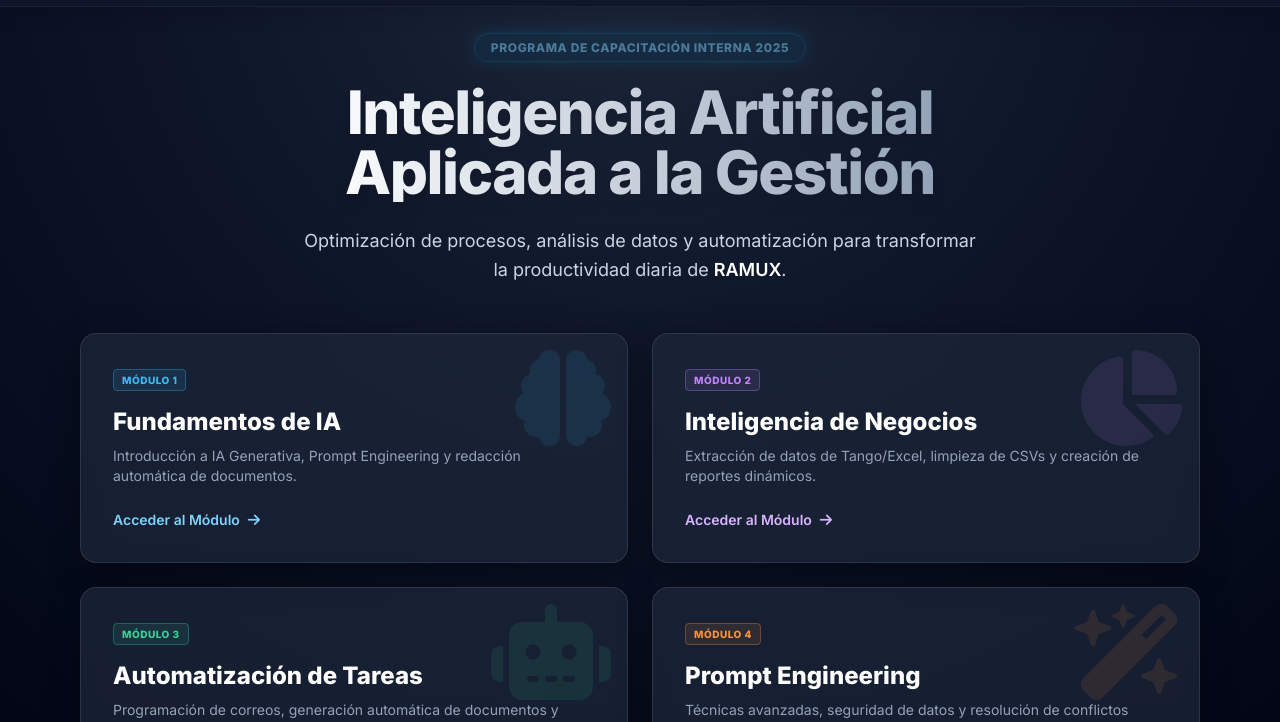
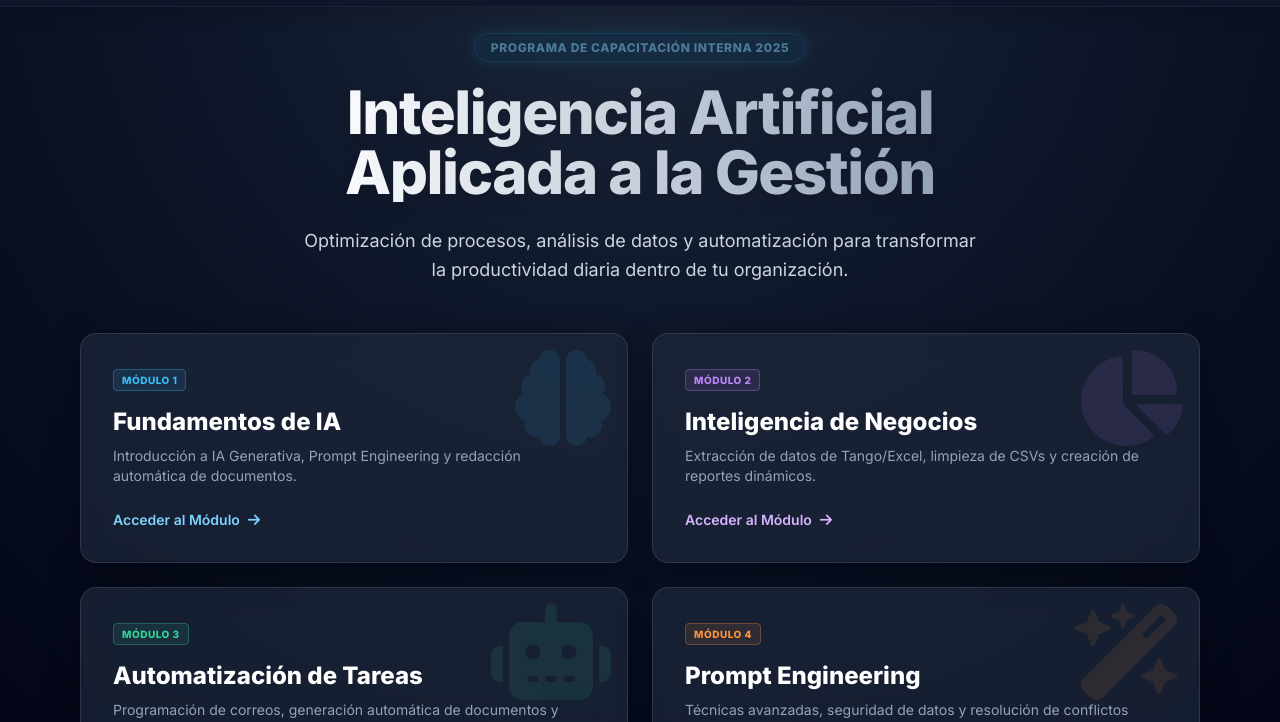
Before and after one commit to silguerof92/curso-ia-her, a plain HTML site: page index.html in a window 1280 px wide. Shown: the part 78-800 px from the top of the page. Drawn offline with nearby package versions, Linux system fonts and the light colour scheme.

Commit message:
Update index.html 5.0

```diff
--- a/index.html
+++ b/index.html
@@ -151,7 +151,7 @@
             </h2>
 
             <p class="text-lg text-slate-300 max-w-2xl mb-12 leading-relaxed font-light">
-                Optimización de procesos, análisis de datos y automatización para transformar la productividad diaria de <span class="font-semibold text-white">RAMUX</span>.
+                Optimización de procesos, análisis de datos y automatización para transformar la productividad diaria dentro de tu organización.
             </p>
 
             <div class="grid grid-cols-1 md:grid-cols-2 gap-6 w-full text-left mb-8">
```
